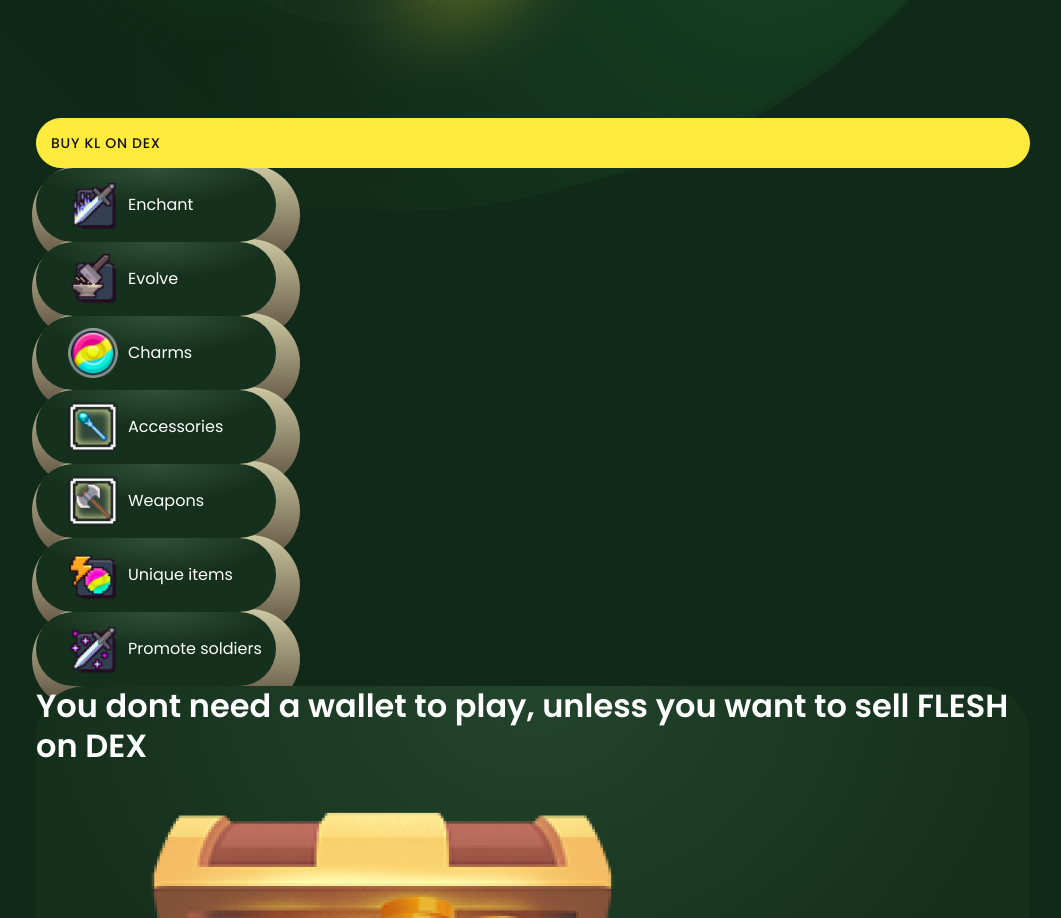
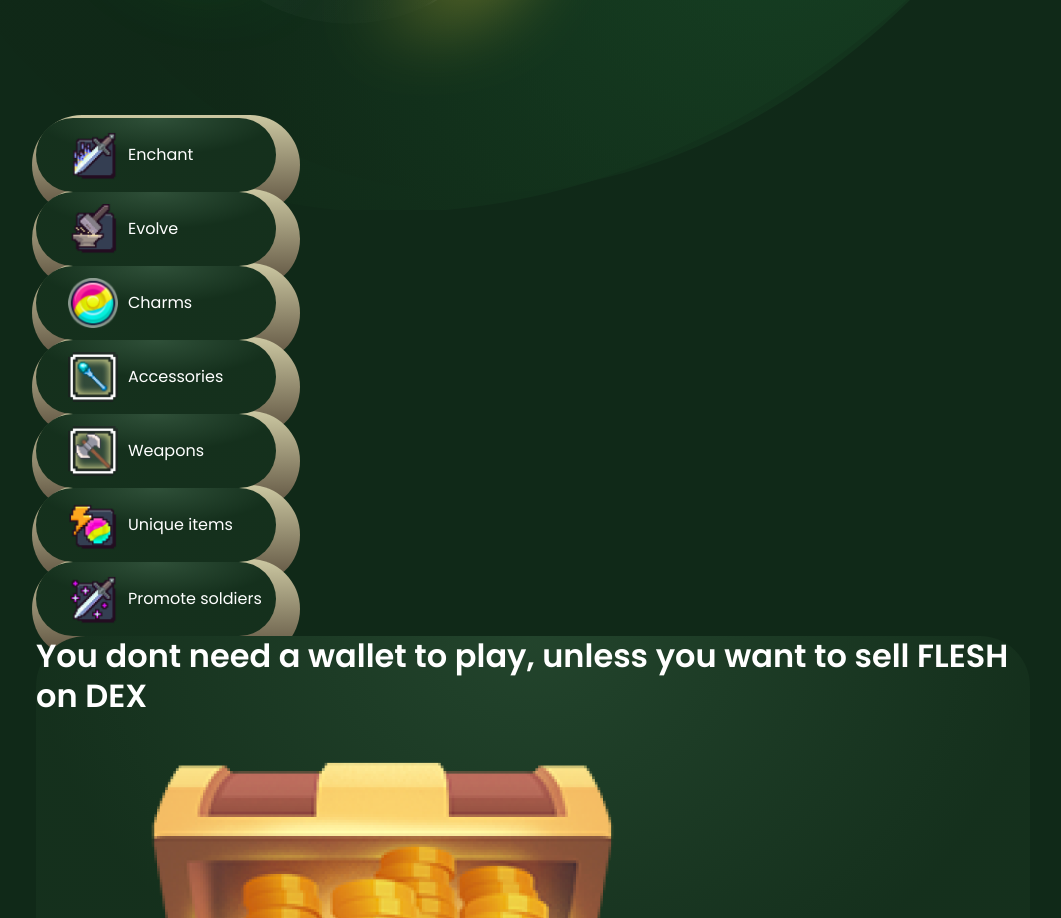
Before and after one commit to Atlantis3221/knightlandsLandUpdate, a Next.js app: page / in a window 1280 px wide. Shown: the part 9174-10092 px from the top of the page, without its empty margins (107-1168 px from the left). Built offline with nearby package versions, Linux system fonts and the light colour scheme.

Commit message:
hide button; delete margin

```diff
--- a/src/components/sections/Token/Token.tsx
+++ b/src/components/sections/Token/Token.tsx
@@ -40,7 +40,7 @@ const Token = () => {
           <Button
             onClick={() => changeSection(Section.KL)}
             type={sectionType === Section.FLESH ? ButtonType.TERTIARY : ButtonType.PRIMARY}
-            className="flex mr-2 items-center px-4 pt-2.5 pb-2.5"
+            className="flex items-center pt-2.5 pb-2.5"
             style={{width: 'max-content'}}
           >
             <img src="/kl.png" className="mr-2.5" style={{width: 32, height: 32}}/>
--- a/src/components/sections/Token/parts/FleshToken.tsx
+++ b/src/components/sections/Token/parts/FleshToken.tsx
@@ -59,7 +59,7 @@ const FleshToken = () => {
     return (
       <div className="col-start-3 col-span-7 row-start-1 row-span-6 flex relative justify-center xl:ml-16">
         <img src="/earn-spend.svg" alt="" />
-        <Button className="absolute bottom-16">Buy KL on dex</Button>
+        {/*<Button className="absolute bottom-16">Buy Flesh on dex</Button>*/}
       </div>
     )
   }, []);
--- a/src/components/sections/Token/parts/KLToken.tsx
+++ b/src/components/sections/Token/parts/KLToken.tsx
@@ -26,7 +26,7 @@ const KLToken = () => {
           <div className={styles.coin}>
             <img src="/kl.png" />
           </div>
-          <Button className="absolute -bottom-4">Buy KL on dex</Button>
+          {/*<Button className="absolute -bottom-4">Buy KL on dex</Button>*/}
         </div>
         <div className="flex flex-col w-full">
           {data.map((item, i) => (
```
